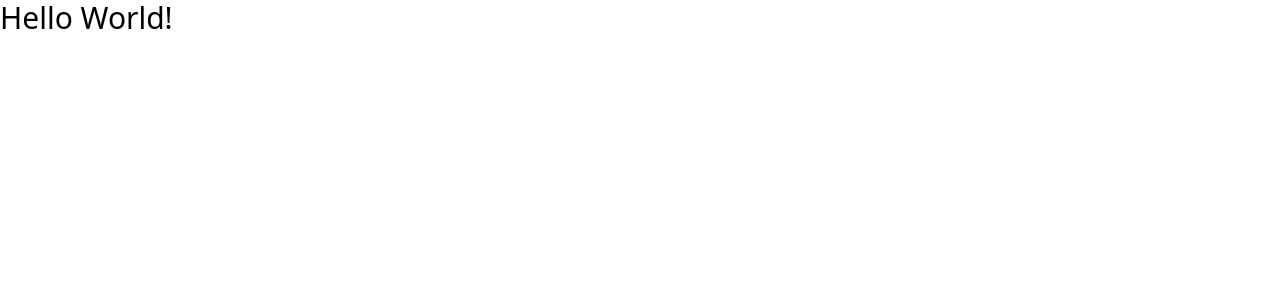
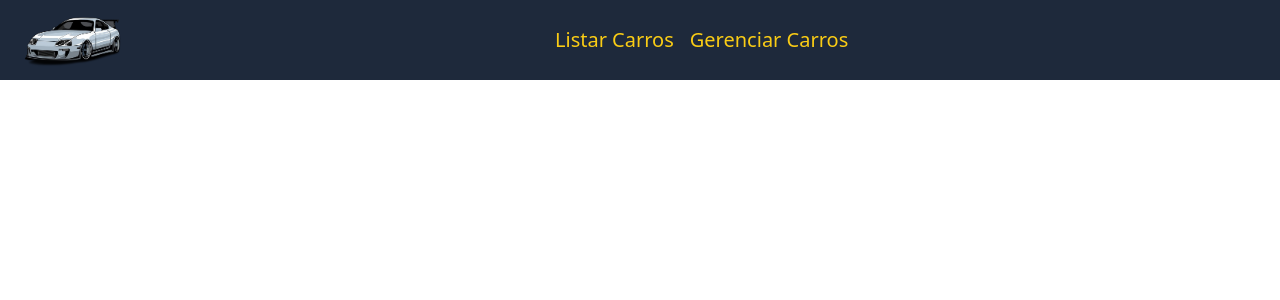
Before and after one commit to eduardo-victor/frontend-cardealership, a React (Vite) app: page / in a window 1280 px wide. Shown: the top 300 px of the page. Built offline with nearby package versions, Linux system fonts and the light colour scheme.

Commit message:
navbar created

```diff
--- a/src/App.jsx
+++ b/src/App.jsx
@@ -1,9 +1,11 @@
+import Navbar from "./components/Navbar"
+
 function App() {
 
   return (
-    <div className="text-3xl">
-      Hello World!
-    </div>
+    <>
+    <Navbar/>
+    </>
   )
 }
 
--- /dev/null
+++ b/src/components/Navbar.jsx
@@ -0,0 +1,20 @@
+import React from 'react'
+import Logo from '../assets/supra.png'
+
+const Navbar = () => {
+  return (
+    <div className='flex bg-slate-800 w-screen h-[80px]'>
+        <div className='flex justify-center ml-5'>
+            <img src={Logo} alt="supra-logo" className='' />
+        </div>
+        <div className='flex justify-center items-center w-screen'>
+            <ul className='flex space-x-4 items-center justify-center text-yellow-400 text-xl '>
+                <li className='hover:text-orange-500 cursor-pointer'>Listar Carros</li>
+                <li className='hover:text-orange-500 cursor-pointer'>Gerenciar Carros</li>
+            </ul>
+        </div>
+    </div>
+  )
+}
+
+export default Navbar
```
Also changed, not shown: src/assets/supra.png (added).
